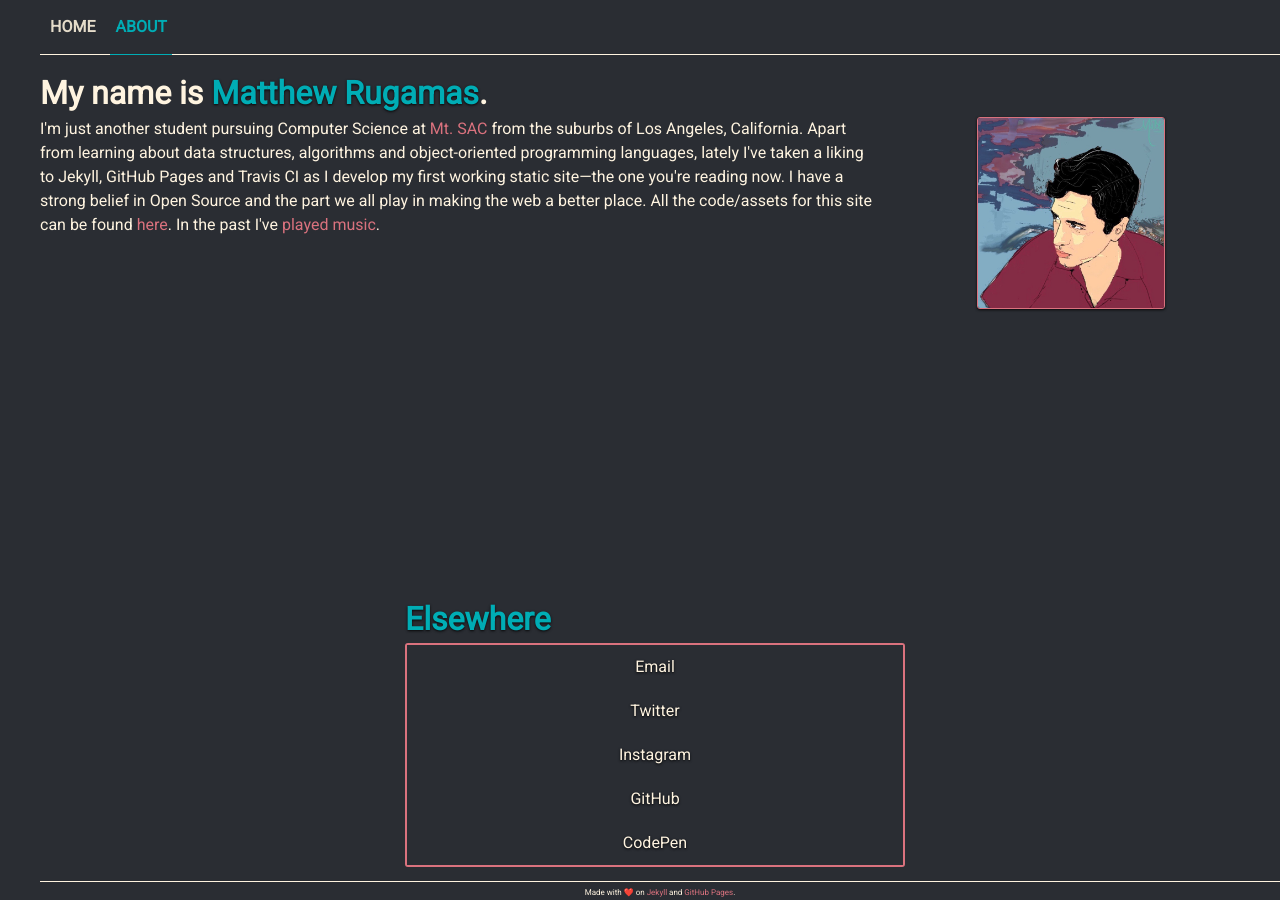
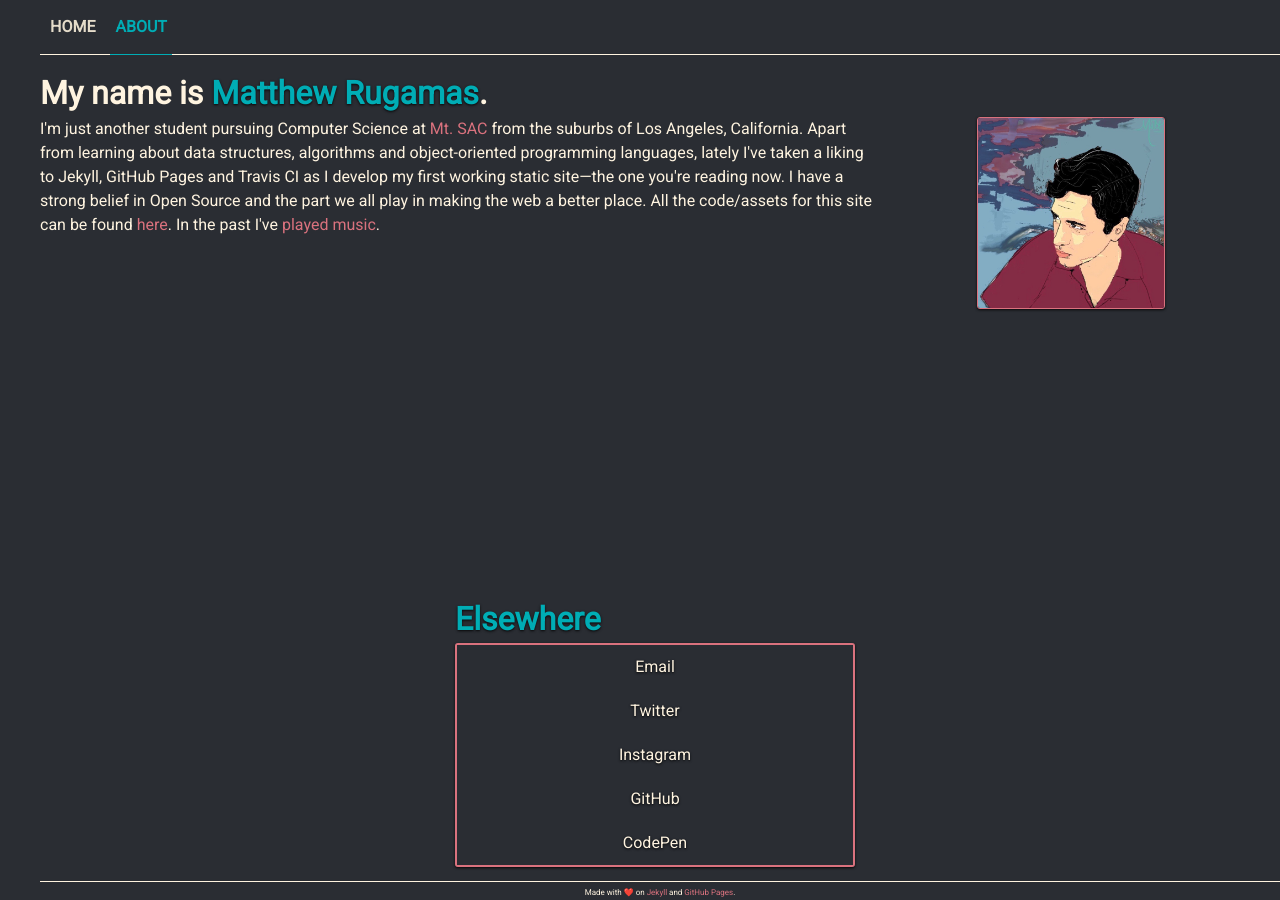
Before and after one commit to MattRugamas/mattrugamas.com, a Jekyll site: the page built from about.html, in a window 1280 px wide. Built offline with Jekyll 4.4.1, drawn with Linux system fonts in a browser that asks for light colours.

Commit message:
Modified layout

```diff
--- a/_sass/main.scss
+++ b/_sass/main.scss
@@ -123,7 +123,7 @@ nav {
         &.current {
           color: $highlight;
           box-shadow: 0px 1px 0px $highlight;
-        } // Colors & highlight Underline
+        }
         &.not-current {
           color: $inactive;
           &:hover {
@@ -307,12 +307,13 @@ div#base-content {
     border-radius: 3px;
   }
   div.findme {
-    width: 500px;
+    width: 400px;
     margin: auto auto 0;
     ul {
       margin: 0;
 
       @extend %text-shadow;
+      @extend %ui-shadow;
       border: 2px solid $links;
       border-radius: 3px;
       li {
@@ -350,7 +351,7 @@ div#base-content {
       margin: 3vh auto;
     }
     div.findme {
-      width: 300px;
+      width: 97vw;
       ul {
         li {
           border-top: 1px solid $selected;
@@ -375,6 +376,7 @@ div#base-content {
       margin: 3vh auto;
     }
     div.findme {
+      width: 350px;
       ul {
         li {
           border-top: 1px solid $selected;
```
